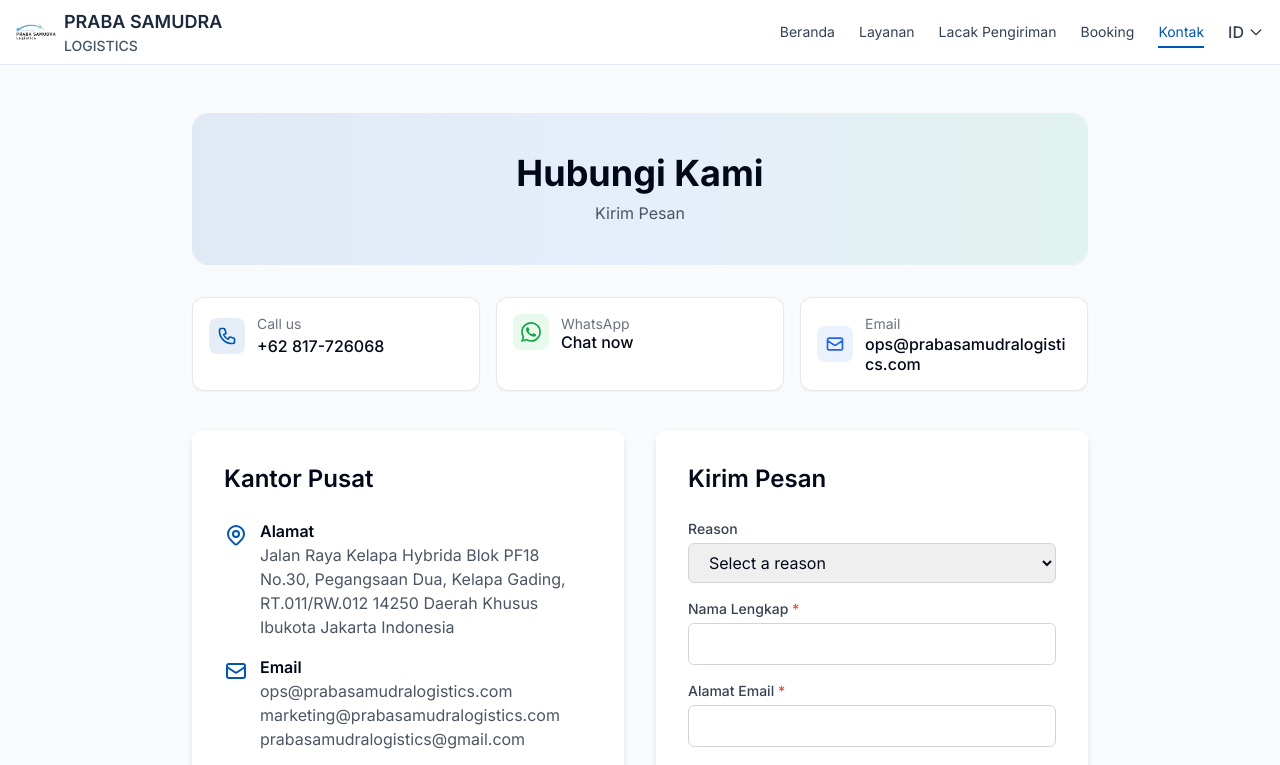
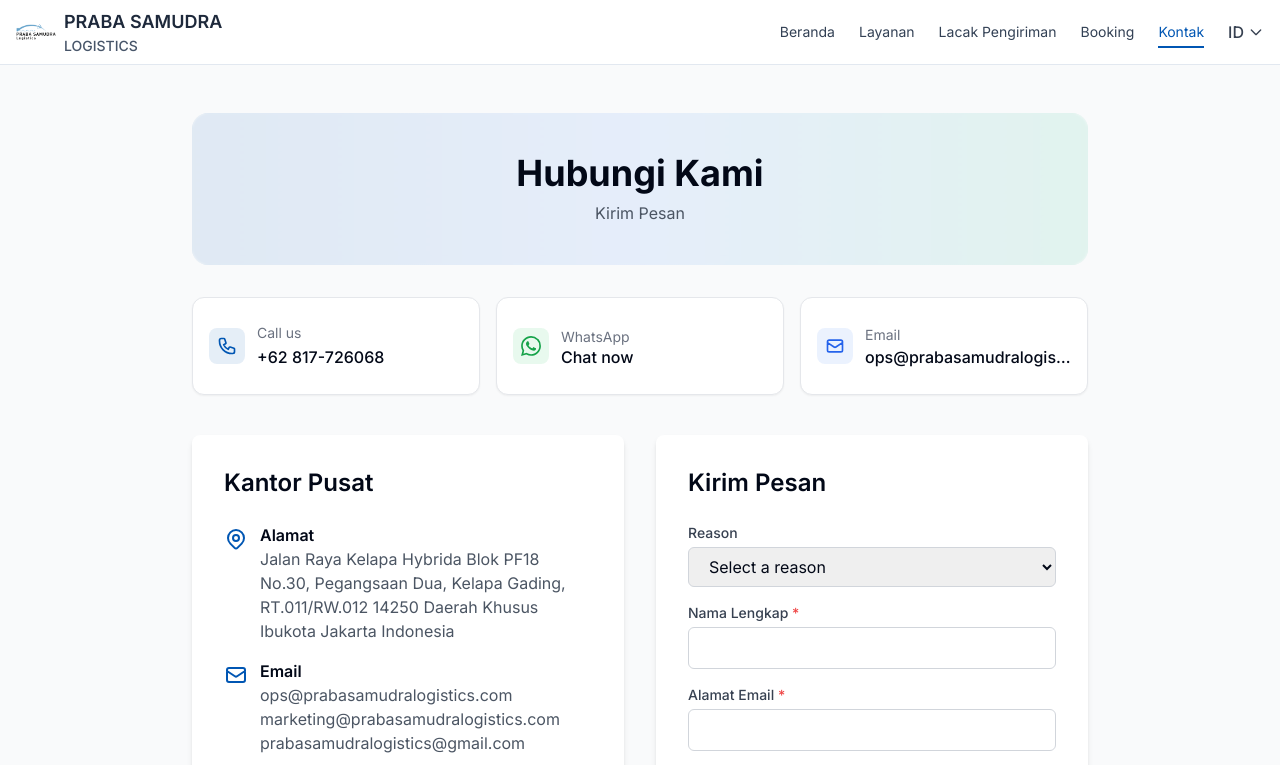
Before and after one commit to KannaCS/prabasamudralogistics, a Next.js app: page /contact in a window 1280 px wide. Shown: the top 765 px of the page. Built offline with nearby package versions, Linux system fonts and the light colour scheme.

Commit message:
fix contact bug

```diff
--- a/src/app/contact/page.tsx
+++ b/src/app/contact/page.tsx
@@ -129,37 +129,37 @@
           </div>
 
           {/* Quick Actions */}
-          <div className="grid grid-cols-1 sm:grid-cols-3 gap-4 mb-10">
-            <a href="tel:+62817726068" className="group block w-full rounded-xl overflow-hidden border border-gray-200 bg-white p-4 shadow-sm hover:shadow-md transition-all">
-              <div className="flex items-center gap-3 min-w-0 w-full">
+          <div className="grid grid-cols-1 sm:grid-cols-3 gap-4 mb-10 items-stretch">
+            <a href="tel:+62817726068" className="group block w-full h-full rounded-xl overflow-hidden border border-gray-200 bg-white p-4 shadow-sm hover:shadow-md transition-all">
+              <div className="flex items-center gap-3 min-w-0 w-full min-h-[64px]">
                 <div className="rounded-lg bg-primary/10 text-primary p-2 shrink-0">
                   <svg xmlns="http://www.w3.org/2000/svg" className="h-5 w-5 block" viewBox="0 0 24 24" fill="none" stroke="currentColor" strokeWidth="2"><path strokeLinecap="round" strokeLinejoin="round" d="M3 5a2 2 0 012-2h3.28a1 1 0 01.948.684l1.498 4.493a1 1 0 01-.502 1.21l-2.257 1.13a11.042 11.042 0 005.516 5.516l1.13-2.257a1 1 0 011.21-.502l4.493 1.498a1 1 0 01.684.949V19a2 2 0 01-2 2h-1C9.716 21 3 14.284 3 6V5z"/></svg>
                 </div>
-                <div className="min-w-0 flex-1">
+                <div className="min-w-0 flex-1 basis-0 flex flex-col justify-center space-y-0.5">
                   <p className="text-sm text-gray-500">Call us</p>
                   <p className="font-medium truncate">+62 817-726068</p>
                 </div>
               </div>
             </a>
-            <a href="https://wa.me/62817726068" target="_blank" rel="noopener noreferrer" className="group block w-full rounded-xl overflow-hidden border border-gray-200 bg-white p-4 shadow-sm hover:shadow-md transition-all leading-none">
-              <div className="flex items-center gap-3 min-w-0 w-full">
+            <a href="https://wa.me/62817726068" target="_blank" rel="noopener noreferrer" className="group block w-full h-full rounded-xl overflow-hidden border border-gray-200 bg-white p-4 shadow-sm hover:shadow-md transition-all leading-none">
+              <div className="flex items-center gap-3 min-w-0 w-full min-h-[64px]">
                 <div className="rounded-lg bg-green-500/10 text-green-600 p-2 shrink-0">
                   <svg className="h-5 w-5 block overflow-visible" viewBox="0 0 24 24" fill="currentColor" aria-hidden="true"><path d="M17.472 14.382c-.297-.149-1.758-.867-2.03-.967-.273-.099-.471-.148-.67.15-.197.297-.767.966-.94 1.164-.173.199-.347.223-.644.075-.297-.15-1.255-.463-2.39-1.475-.883-.788-1.48-1.761-1.653-2.059-.173-.297-.018-.458.13-.606.134-.133.298-.347.446-.52.149-.174.198-.298.298-.497.099-.198.05-.371-.025-.52-.075-.149-.669-1.612-.916-2.207-.242-.579-.487-.5-.669-.51-.173-.008-.371-.01-.57-.01-.198 0-.52.074-.792.372-.272.297-1.04 1.016-1.04 2.479 0 1.462 1.065 2.875 1.213 3.074.149.198 2.096 3.2 5.077 4.487.709.306 1.262.489 1.694.625.712.227 1.36.195 1.871.118.571-.085 1.758-.719 2.006-1.413.248-.694.248-1.289.173-1.413-.074-.124-.272-.198-.57-.347m-5.421 7.403h-.004a9.87 9.87 0 01-5.031-1.378l-.361-.214-3.741.982.998-3.648-.235-.374a9.86 9.86 0 01-1.51-5.26c.001-5.45 4.436-9.884 9.888-9.884 2.64 0 5.122 1.03 6.988 2.898a9.825 9.825 0 012.893 6.994c-.003 5.45-4.437 9.884-9.885 9.884m8.413-18.297A11.815 11.815 0 0012.05 0C5.495 0 .16 5.335.157 11.892c0 2.096.547 4.142 1.588 5.945L.057 24l6.305-1.654a11.882 11.882 0 005.683 1.448h.005c6.554 0 11.890-5.335 11.893-11.893A11.821 11.821 0 0020.885 3.488"/></svg>
                 </div>
-                <div className="min-w-0 flex-1 basis-0">
+                <div className="min-w-0 flex-1 basis-0 flex flex-col justify-center space-y-0.5">
                   <p className="text-sm text-gray-500">WhatsApp</p>
                   <p className="font-medium truncate">Chat now</p>
                 </div>
               </div>
             </a>
-            <a href="mailto:ops@prabasamudralogistics.com" className="group block w-full rounded-xl overflow-hidden border border-gray-200 bg-white p-4 shadow-sm hover:shadow-md transition-all">
-              <div className="flex items-center gap-3 min-w-0 w-full">
+            <a href="mailto:ops@prabasamudralogistics.com" className="group block w-full h-full rounded-xl overflow-hidden border border-gray-200 bg-white p-4 shadow-sm hover:shadow-md transition-all">
+              <div className="flex items-center gap-3 min-w-0 w-full min-h-[64px]">
                 <div className="rounded-lg bg-blue-500/10 text-blue-600 p-2 shrink-0">
                   <svg xmlns="http://www.w3.org/2000/svg" className="h-5 w-5 block" viewBox="0 0 24 24" fill="none" stroke="currentColor" strokeWidth="2"><path strokeLinecap="round" strokeLinejoin="round" d="M3 8l7.89 5.26a2 2 0 002.22 0L21 8M5 19h14a2 2 0 002-2V7a2 2 0 00-2-2H5a2 2 0 00-2 2v10a2 2 0 002 2z"/></svg>
                 </div>
-                <div className="min-w-0 flex-1 basis-0">
+                <div className="min-w-0 flex-1 basis-0 flex flex-col justify-center space-y-0.5">
                   <p className="text-sm text-gray-500">Email</p>
-                  <p className="font-medium leading-tight whitespace-normal" style={{ overflowWrap: "anywhere" }}>ops@prabasamudralogistics.com</p>
+                  <p className="font-medium leading-tight whitespace-normal sm:whitespace-nowrap sm:truncate" style={{ overflowWrap: "anywhere" }} title="ops@prabasamudralogistics.com">ops@prabasamudralogistics.com</p>
                 </div>
               </div>
             </a>
```
